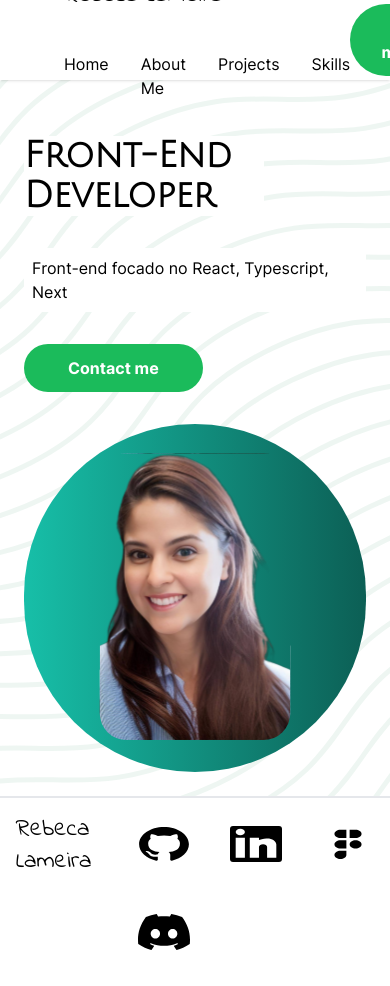
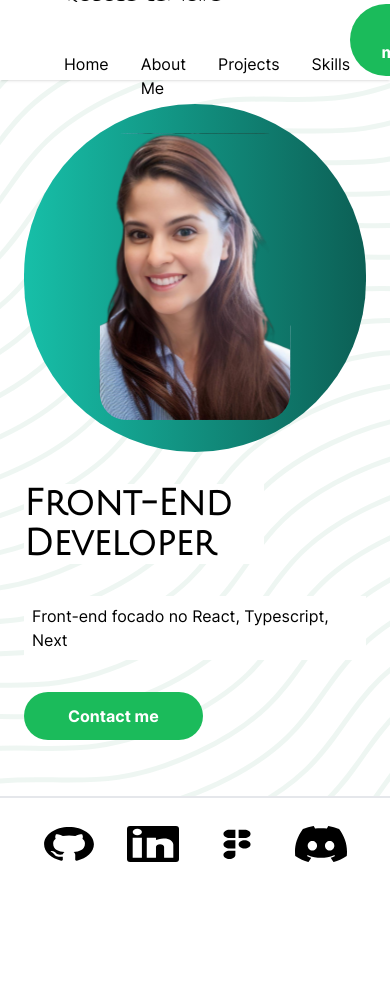
Before and after one commit to RebecaLameira/my-portfolio, a Next.js app: page / in a window 390 px wide. Shown: the top 986 px of the page. After the commit the page ends 898 px from the top, so only its background shows below. Built offline with nearby package versions, Linux system fonts and the light colour scheme.

Commit message:
Responsive design updates.

```diff
--- a/src/components/Footer/Footer.tsx
+++ b/src/components/Footer/Footer.tsx
@@ -2,11 +2,13 @@ import Link from "next/link";
 const Footer = () => {
 	return (
 		<footer className="bg-white border-t-2">
-			<div className=" flex items-stretch w-full mx-auto max-w-screen-xl p-4 md:flex md:items-center md:justify-between self-end">
-				<span className="font-indie text-2xl">Rebeca Lameira</span>
-				<ul className="flex flex-wrap gap-8 justify-between items-center mt-3 text-sm ">
+			<div className=" flex items-center w-full mx-auto max-w-screen-xl py-4 px-8 justify-between lg:justify-center md:justify-center sm:justify-center">
+				<span className="font-indie text-2xl lg:hidden md:hidden sm:hidden">
+					Rebeca Lameira
+				</span>
+				<ul className="flex gap-8 justify-between items-center mt-3 text-sm lg:gap-20 md:gap-12">
 					<li>
-						<Link href="/Contact" className=" me-4 md:me-6 cursor-pointer">
+						<Link href="/Contact" className=" me-4 md:me-6 ">
 							<img src="/img/github.svg" />
 						</Link>
 					</li>
--- a/src/components/Header/Header.tsx
+++ b/src/components/Header/Header.tsx
@@ -4,8 +4,8 @@ import Link from "next/link";
 
 const Header = () => {
 	return (
-		<header className="flex flex-wrap m-2 p-4 items-center justify-around sm:max-lg:flex-wrap-reverse">
-			<div className="sm:justify-center">
+		<header className="flex flex-wrap m-2 p-4 items-center justify-around lg:flex-wrap-reverse md:flex-wrap-reverse sm:flex-wrap-reverse">
+			<div className="lg:justify-center md:justify-center sm:justify-center">
 				<h1 className="bg-white container w-60 h-20 font-julius font-black text-4xl my-8">
 					Front-End <br />
 					Developer
--- a/src/components/NavBar/NavLinks/NavLinks.tsx
+++ b/src/components/NavBar/NavLinks/NavLinks.tsx
@@ -1,11 +1,8 @@
 import Link from "next/link";
 const NavLinks = () => {
 	return (
-		<div className="flex gap-8">
-			<Link href="/" className="">
-				{" "}
-				Home
-			</Link>
+		<div className="flex gap-8 md:justify-center">
+			<Link href="/">Home</Link>
 			<Link href="/AboutMe"> About Me</Link>
 			<Link href="/Projects"> Projects</Link>
 			<Link href="/Skills"> Skills</Link>
--- a/src/components/NavBar/Navbar.tsx
+++ b/src/components/NavBar/Navbar.tsx
@@ -14,7 +14,7 @@ const Navbar = ({ children, path }: NavbarProps) => {
 				<span className="font-indie text-2xl">Rebeca Lameira</span>
 				<NavLinks />
 			</div>
-
+			<div>
 				<Button>
 					{
 						<Link
@@ -25,6 +25,7 @@ const Navbar = ({ children, path }: NavbarProps) => {
 						</Link>
 					}
 				</Button>
+			</div>
 		</nav>
 	);
 };
--- a/src/pages/index.tsx
+++ b/src/pages/index.tsx
@@ -13,9 +13,7 @@ export default function HomePage() {
 
 			<Navbar path="/Contact"> {"Contact me"}</Navbar>
 
-			<main>
-				<Header />
-			</main>
+			<Header />
 
 			<Footer />
 		</>
--- a/tailwind.config.ts
+++ b/tailwind.config.ts
@@ -7,6 +7,18 @@ const config: Config = {
 		"./src/app/**/*.{js,ts,jsx,tsx,mdx}",
 	],
 	theme: {
+		screens: {
+			sm: { min: "360px", max: "639px" },
+			// => @media (min-width: 360px and max-width: 639px) { ... }
+			md: { min: "640px", max: "767px" },
+			// => @media (min-width: 640px and max-width: 767px) { ... }
+			lg: { min: "768px", max: "1023px" },
+			// => @media (min-width: 768px and max-width: 1023px) { ... }
+			xl: { min: "1024px", max: "1279px" },
+			// => @media (min-width: 1024px and max-width: 1279px) { ... }
+			"2xl": { min: "1280px", max: "1535px" },
+			// => @media (min-width: 1280px and max-width: 1535px) { ... }
+		},
 		extend: {
 			fontFamily: {
 				indie: "var(--font-indie)",
```
Lines whose indentation alone changed are shown as unchanged.
